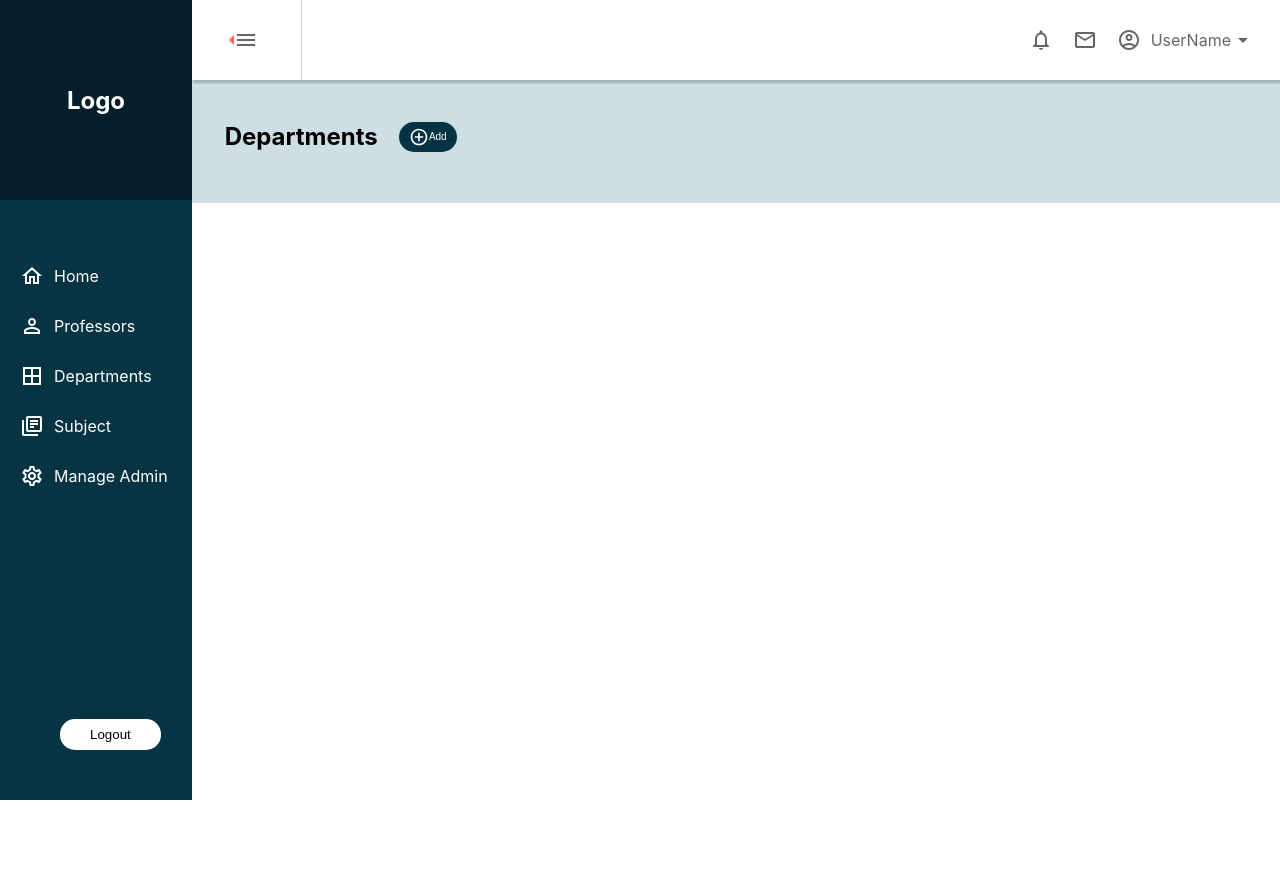
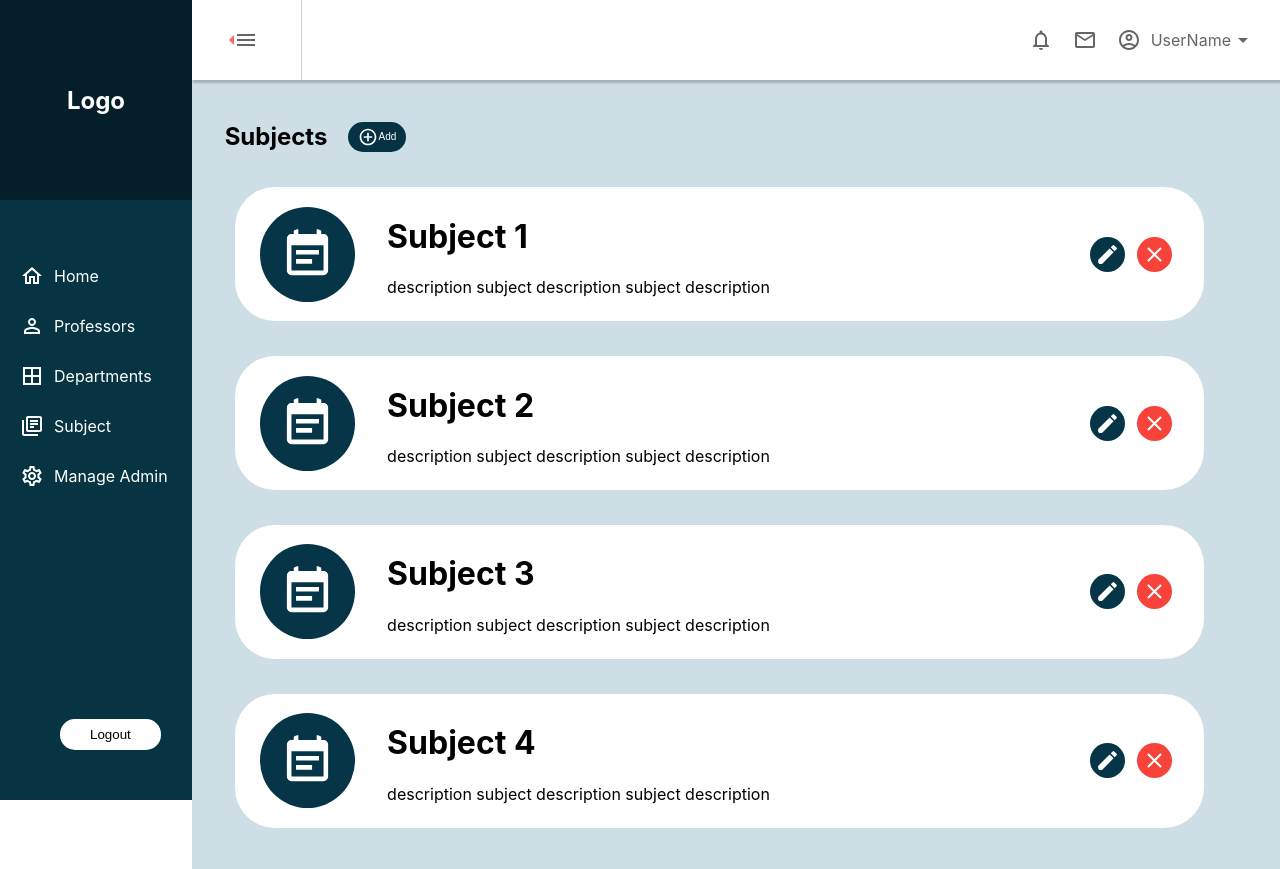
Before and after one commit to Moamen112/Graduation_Project, a React (Create React App) app in the folder graduation_project/: page / in a window 1280 px wide. Before the commit the page ends 800 px from the top, so only its background shows below. Built offline with nearby package versions, Linux system fonts and the light colour scheme.

Commit message:
page logic updated no pop up yet

```diff
--- a/graduation_project/package.json
+++ b/graduation_project/package.json
@@ -12,6 +12,7 @@
 		"@testing-library/user-event": "^13.5.0",
 		"react": "^18.2.0",
 		"react-dom": "^18.2.0",
+		"react-modal": "^3.16.1",
 		"react-router-dom": "^6.9.0",
 		"react-scripts": "5.0.1",
 		"styled-components": "^5.3.9",
--- a/graduation_project/src/App.js
+++ b/graduation_project/src/App.js
@@ -10,7 +10,7 @@ function App() {
 		<div className="App">
 			<Nav />
 			<SideNav />
-			<Departments />
+			<Subjects />
 		</div>
 	);
 }
--- a/graduation_project/src/common/DepartmentCard.js
+++ /dev/null
@@ -1,28 +0,0 @@
-import React from "react";
-import styled from "styled-components";
-import EventNoteIcon from "@mui/icons-material/EventNote";
-import EditIcon from "@mui/icons-material/Edit";
-import ClearOutlinedIcon from "@mui/icons-material/ClearOutlined";
-
-const DepartmentCard = ({ departmentName, departmentDescription }) => {
-	return (
-		<div>
-			<DepInfo>
-				<departmentName>
-					<h2>{departmentName}</h2>
-				</departmentName>
-
-				<departmentDescription>
-					{departmentDescription}
-				</departmentDescription>
-			</DepInfo>
-		</div>
-	);
-};
-
-export default DepartmentCard;
-
-const DepInfo = styled.div`
-	width: 100%;
-	text-align: left;
-`;
--- /dev/null
+++ b/graduation_project/src/common/DepartmentsData.js
@@ -0,0 +1,28 @@
+const departmentsData = [
+	{
+		id: 1,
+		name: "Department 1",
+		description:
+			"description department description department description",
+	},
+	{
+		id: 2,
+		name: "Department 2",
+		description:
+			"description department description department description",
+	},
+	{
+		id: 3,
+		name: "Department 3",
+		description:
+			"description department description department description",
+	},
+	{
+		id: 4,
+		name: "Department 4",
+		description:
+			"description department description department description",
+	},
+];
+
+export default departmentsData;
--- /dev/null
+++ b/graduation_project/src/common/SubjectsData.js
@@ -0,0 +1,24 @@
+const subjectsData = [
+	{
+		id: 1,
+		name: "Subject 1",
+		description: "description subject description subject description",
+	},
+	{
+		id: 2,
+		name: "Subject 2",
+		description: "description subject description subject description",
+	},
+	{
+		id: 3,
+		name: "Subject 3",
+		description: "description subject description subject description",
+	},
+	{
+		id: 4,
+		name: "Subject 4",
+		description: "description subject description subject description",
+	},
+];
+
+export default subjectsData;
--- a/graduation_project/src/component/Departments.js
+++ b/graduation_project/src/component/Departments.js
@@ -1,26 +1,32 @@
-import React, { useState } from "react";
+import React, { useState, useEffect } from "react";
 import styled from "styled-components";
 import AddCircleOutlineIcon from "@mui/icons-material/AddCircleOutline";
 import EventNoteIcon from "@mui/icons-material/EventNote";
 import EditIcon from "@mui/icons-material/Edit";
 import ClearOutlinedIcon from "@mui/icons-material/ClearOutlined";
-import DepartmentCard from "../common/DepartmentCard";
+import DepartmentsData from "../common/DepartmentsData";
 
 function Departments() {
 	const [departments, setDepartments] = useState([]);
 
-	const addDepartment = () => {
-		const newDepartment = () => {
-			<DepartmentCard />;
-		};
-		setDepartments([...departments, newDepartment]);
-	};
+	useEffect(() => {
+		setDepartments(DepartmentsData);
+	}, []);
 
-	function handleDeleteDepartment(index) {
-		const newDepartments = [...departments];
-		newDepartments.splice(index, 1);
-		setDepartments(newDepartments);
-	}
+	// Add Function
+
+	// const addDepartment = () => {
+	// 	const newDepartment = () => {};
+	// 	setDepartments([...departments, newDepartment]);
+	// };
+
+	// Delete function
+
+	// function handleDeleteDepartment(index) {
+	// 	const newDepartments = [...departments];
+	// 	newDepartments.splice(index, 1);
+	// 	setDepartments(newDepartments);
+	// }
 
 	return (
 		<DepContainer>
@@ -30,33 +36,27 @@ function Departments() {
 					<AddButton>
 						<AddCircleOutlineIcon
 							style={addStyle}
-							onClick={addDepartment}
+							//onClick={addDepartment}
 						/>
 						Add
 					</AddButton>
 				</Header>
 
 				<DepList>
-					{departments.map((department, index) => (
+					{/* Map method to get departments automatically */}
+					{departments.map((department) => (
 						<DepSectionMain>
 							<DepImage>
 								<EventNoteIcon style={DepImageStyle} />
 							</DepImage>
-							<DepartmentCardStyle>
-								<DepartmentCard
-									key={index}
-									departmentName={"Department Name"}
-									departmentDescription={
-										"description department description department description"
-									}
-								/>
-							</DepartmentCardStyle>
+							<DepartmentInfoStyle>
+								<h1>{department.name}</h1>
+								<p>{department.description}</p>
+							</DepartmentInfoStyle>
 							<EditSection>
 								<EditIcon style={editSectionStyle} />
 								<ClearOutlinedIcon
-									onClick={() =>
-										handleDeleteDepartment(index)
-									}
+									//onClick={() => handleDeleteDepartment(index)}
 									style={{ ...editSectionStyle, ...red }}
 								/>
 							</EditSection>
@@ -70,8 +70,9 @@ function Departments() {
 
 export default Departments;
 
-const DepartmentCardStyle = styled.div`
+const DepartmentInfoStyle = styled.div`
 	width: 70%;
+	text-align: left;
 `;
 
 const DepContainer = styled.div`
--- a/graduation_project/src/component/Subjects.js
+++ b/graduation_project/src/component/Subjects.js
@@ -1,94 +1,70 @@
-import React from "react";
+import React, { useState, useEffect } from "react";
 import styled from "styled-components";
 import AddCircleOutlineIcon from "@mui/icons-material/AddCircleOutline";
 import EventNoteIcon from "@mui/icons-material/EventNote";
 import EditIcon from "@mui/icons-material/Edit";
 import ClearOutlinedIcon from "@mui/icons-material/ClearOutlined";
+import subjectsData from "../common/SubjectsData";
 
 function Subjects() {
+	const [subjects, setSubjects] = useState([]);
+
+	useEffect(() => {
+		setSubjects(subjectsData);
+	}, []);
+
+	// Add Function
+
+	// const addSubject = () => {
+	// 	const newSubject = () => {
+	// 	};
+	// 	setSubjects([...subjects, newSubject]);
+	// };
+
+	// Delete Function
+
+	// function handleDeleteSubject(index) {
+	// 	const newSubjects = [...subjects];
+	// 	newSubjects.splice(index, 1);
+	// 	setSubjects(newSubjects);
+	// }
+
 	return (
 		<SubContainer>
 			<Content>
 				<Header>
 					<h2>Subjects</h2>
 					<AddButton>
-						<AddCircleOutlineIcon style={addStyle} />
+						<AddCircleOutlineIcon
+							style={addStyle}
+							//onClick={addSubject}
+						/>
 						Add
 					</AddButton>
 				</Header>
 
 				<SubList>
+					{/* Map method to get subjects automatically */}
+					{subjects.map((subject) => (
 						<SubSection>
 							<SubImage>
 								<EventNoteIcon style={SubImageStyle} />
 							</SubImage>
-						<SubInfo>
-							<h2>Subject Name</h2>
-							<p>
-								Lorem Ipsum is simply dummy text of the printing
-								and typesetting industry. Lorem Ipsum has been
-								the industry's standard dummy text ever since
-								the 1500s, when an unknown printer took a galley
-								of type and scrambled it to make a type specimen
-								book.
-							</p>
-						</SubInfo>
+
+							<SubjectInfoStyle>
+								<h1>{subject.name}</h1>
+								<p>{subject.description}</p>
+							</SubjectInfoStyle>
 
 							<EditSection>
 								<EditIcon style={editSectionStyle} />
 								<ClearOutlinedIcon
+									//onClick={() => handleDeleteSubject(index)}
 									style={{ ...editSectionStyle, ...red }}
 								/>
 							</EditSection>
 						</SubSection>
-
-					<SubSection>
-						<SubImage>
-							<EventNoteIcon style={SubImageStyle} />
-						</SubImage>
-						<SubInfo>
-							<h2>Subject Name</h2>
-							<p>
-								Lorem Ipsum is simply dummy text of the printing
-								and typesetting industry. Lorem Ipsum has been
-								the industry's standard dummy text ever since
-								the 1500s, when an unknown printer took a galley
-								of type and scrambled it to make a type specimen
-								book.
-							</p>
-						</SubInfo>
-
-						<EditSection>
-							<EditIcon style={editSectionStyle} />
-							<ClearOutlinedIcon
-								style={{ ...editSectionStyle, ...red }}
-							/>
-						</EditSection>
-					</SubSection>
-
-					<SubSection>
-						<SubImage>
-							<EventNoteIcon style={SubImageStyle} />
-						</SubImage>
-						<SubInfo>
-							<h2>Subject Name</h2>
-							<p>
-								Lorem Ipsum is simply dummy text of the printing
-								and typesetting industry. Lorem Ipsum has been
-								the industry's standard dummy text ever since
-								the 1500s, when an unknown printer took a galley
-								of type and scrambled it to make a type specimen
-								book.
-							</p>
-						</SubInfo>
-
-						<EditSection>
-							<EditIcon style={editSectionStyle} />
-							<ClearOutlinedIcon
-								style={{ ...editSectionStyle, ...red }}
-							/>
-						</EditSection>
-					</SubSection>
+					))}
 				</SubList>
 			</Content>
 		</SubContainer>
@@ -96,6 +72,11 @@ function Subjects() {
 }
 
 export default Subjects;
+
+const SubjectInfoStyle = styled.div`
+	width: 70%;
+	text-align: left;
+`;
 
 const SubContainer = styled.div`
 	background-color: #cddee5;
```
Also changed, not shown: 2 other files (tests, documents, lock files or other folders). Lines whose indentation alone changed are shown as unchanged.
